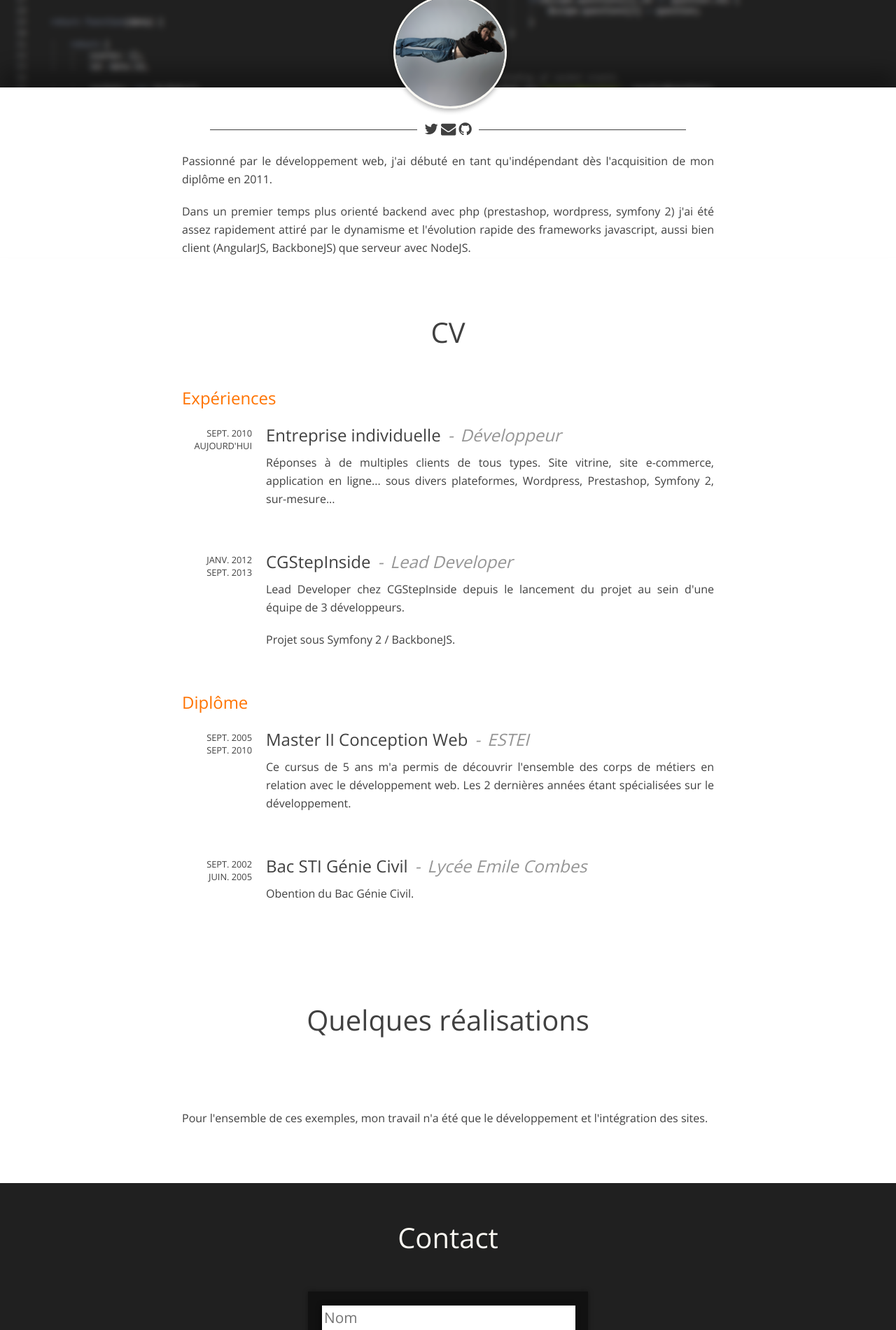
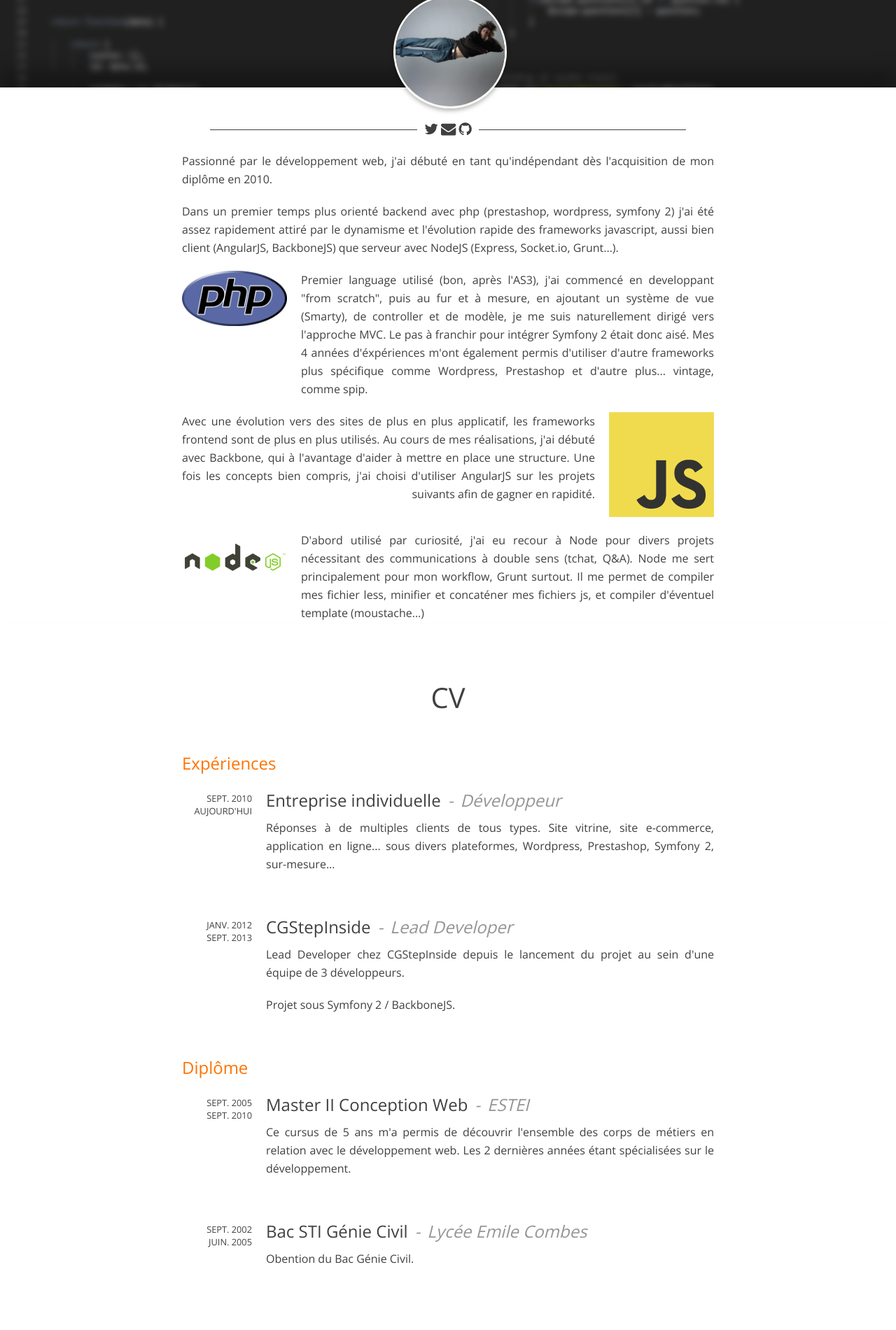
Before and after one commit to Spope/personal-website, a PHP site: template views/home.html.twig in a window 1280 px wide. Shown: the part 425-2326 px from the top of the page at 70% size. Run offline with PHP 8.4, Linux system fonts and the light colour scheme; the template is opened without the code that fills it, so the values that code supplies are empty; some libraries are stand-ins or nearby versions.

Commit message:
Added some texts.

```diff
--- a/views/home.html.twig
+++ b/views/home.html.twig
@@ -15,9 +15,29 @@
                     <a href="http://github.com/spope"><i class="fa fa-github fa-lg"></i></a>
                 </span>
             </p>
-            <p>Passionné par le développement web, j'ai débuté en tant qu'indépendant dès l'acquisition de mon diplôme en 2011.</p>
+            <p>Passionné par le développement web, j'ai débuté en tant qu'indépendant dès l'acquisition de mon diplôme en 2010.</p>
 
-            <p>Dans un premier temps plus orienté backend avec php (prestashop, wordpress, symfony 2) j'ai été assez rapidement attiré par le dynamisme et l'évolution rapide des frameworks javascript, aussi bien client (AngularJS, BackboneJS) que serveur avec NodeJS.</p>
+            <p>Dans un premier temps plus orienté backend avec php (prestashop, wordpress, symfony 2) j'ai été assez rapidement attiré par le dynamisme et l'évolution rapide des frameworks javascript, aussi bien client (AngularJS, BackboneJS) que serveur avec NodeJS (Express, Socket.io, Grunt...).</p>
+
+            <div class="logo">
+                <img src="{{ app.request.basepath }}/public/img/logo/php.png" alt="PHP" width="150" />
+            </div>
+            <p>Premier language utilisé (bon, après l'AS3), j'ai commencé en developpant "from scratch", puis au fur et à mesure, en ajoutant un système de vue (Smarty), de controller et de modèle, je me suis naturellement dirigé vers l'approche MVC. Le pas à franchir pour intégrer Symfony 2 était donc aisé. Mes 4 années d'éxpériences m'ont également permis d'utiliser d'autre frameworks plus spécifique comme Wordpress, Prestashop et d'autre plus... vintage, comme spip.</p>
+
+            <div class="clr"></div>
+
+            <p class="p-left">Avec une évolution vers des sites de plus en plus applicatif, les frameworks frontend sont de plus en plus utilisés. Au cours de mes réalisations, j'ai débuté avec Backbone, qui à l'avantage d'aider à mettre en place une structure. Une fois les concepts bien compris, j'ai choisi d'utiliser AngularJS sur les projets suivants afin de gagner en rapidité<span class="right">.</span></p>
+            <div class="logo-right">
+                <img src="{{ app.request.basepath }}/public/img/logo/javascript.png" alt="PHP" width="150" />
+            </div>
+
+            <div class="clr"></div>
+
+            <div class="logo">
+                <img src="{{ app.request.basepath }}/public/img/logo/nodejs.png" alt="PHP" width="150" />
+            </div>
+            <p>D'abord utilisé par curiosité, j'ai eu recour à Node pour divers projets nécessitant des communications à double sens (tchat, Q&A). Node me sert principalement pour mon workflow, Grunt surtout. Il me permet de compiler mes fichier less, minifier et concaténer mes fichiers js, et compiler d'éventuel template (moustache...)</p>
+
 
         </div>
     </section>
--- a/web/public/less/home.less
+++ b/web/public/less/home.less
@@ -3,18 +3,36 @@
     .box-shadow(0, -25px, 25px, rgba(0,0,0,0.3));
 
     #home-content {
-        padding-top:30px;
+        padding-top: 30px;
     }
 
     #hr-home {
-        margin:30px 40px 20px 40px;
+        margin: 30px 40px 20px 40px;
     }
 
     .social {
         margin-top: -35px;
         span {
-            padding:0 10px 0 10px;
+            padding: 0 10px 0 10px;
             background: white;
         }
     }
+
+    .p-left {
+        float: left;
+        width: 590px;
+        direction: rtl;
+    }
+
+    .logo {
+        float: left;
+        margin: 0 20px 20px 0;
+        height: 150px;
+    }
+
+    .logo-right {
+        float: right;
+        margin: 0 0 20px 20px;
+        height: 150px;
+    }
 }
--- a/web/public/styles/main.css
+++ b/web/public/styles/main.css
@@ -272,6 +272,21 @@ section h2 {
   padding: 0 10px 0 10px;
   background: white;
 }
+#home .p-left {
+  float: left;
+  width: 590px;
+  direction: rtl;
+}
+#home .logo {
+  float: left;
+  margin: 0 20px 20px 0;
+  height: 150px;
+}
+#home .logo-right {
+  float: right;
+  margin: 0 0 20px 20px;
+  height: 150px;
+}
 #portfolios {
   /*background:@darkgray;*/
 }
```
Also changed, not shown: web/public/img/logo/javascript.png (added), web/public/img/logo/nodejs.png (added), web/public/img/logo/php.png (added).
